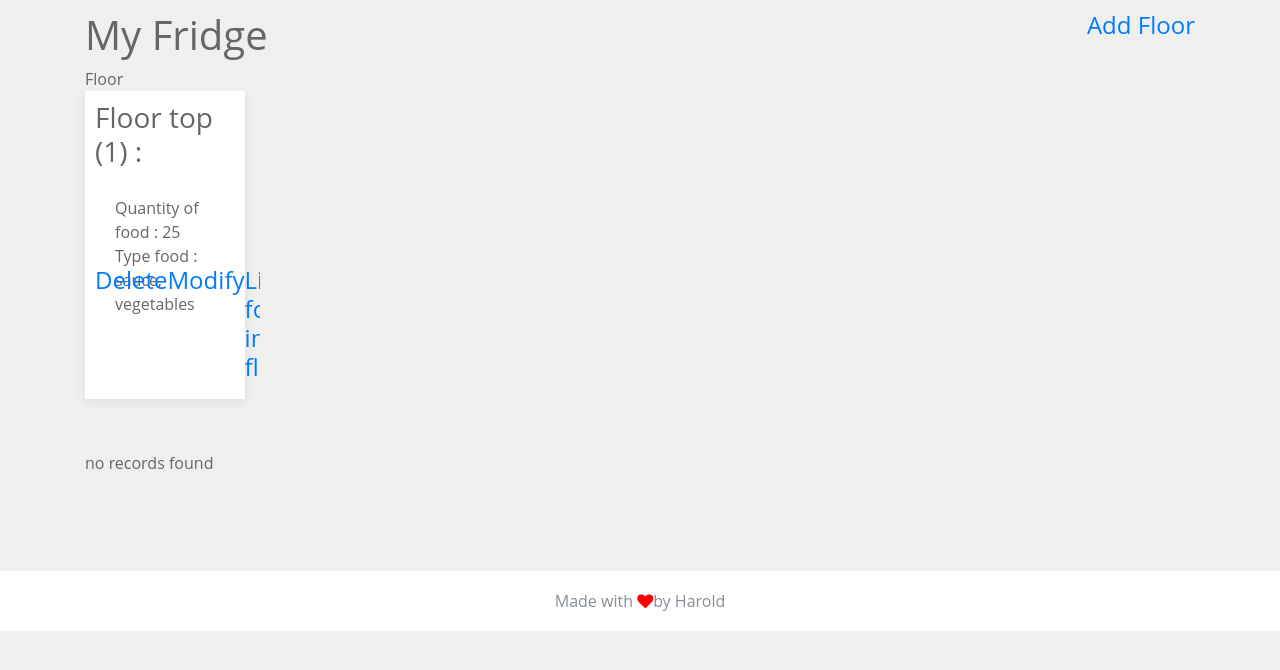
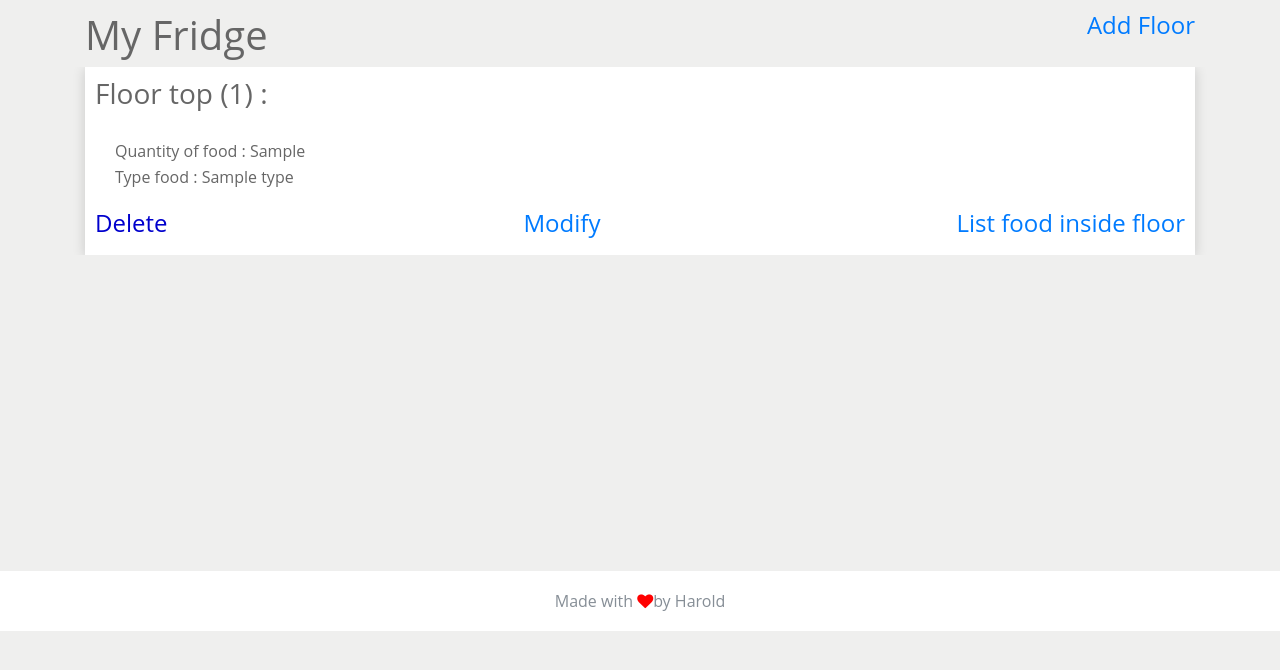
Before and after one commit to haroldsnyers/Fridge_Project, a Symfony app: template templates/floor/index.html.twig in a window 1280 px wide. Shown: the part 89-759 px from the top of the page. Run offline with Twig, Linux system fonts and the light colour scheme; the template is opened without the code that fills it: most values are stand-ins (such as "Sample title", 1, 10 or a date in 2020); some libraries are stand-ins or nearby versions.

Commit message:
big update on Floor control

```diff
--- a/public/css/styles.css
+++ b/public/css/styles.css
@@ -211,22 +211,20 @@ html {
 /* FLOOR REPO */
 .floorRepo-item {
     position: relative;
-    height: 360px;
+    margin-bottom: 20px;
     overflow: hidden;
 
 }
 
 .floorRepo-wrap {
-    box-shadow: 0px 2px 12px rgba(0, 0, 0, 0.08);
+    box-shadow: 0px 2px 12px rgba(0, 0, 0, 0.16);
     transition: 0.3s;
     background: #fff;
     padding: 10px;
 }
 
-.floorRepo-wrap h3 {}
-
 .floorRepo-wrap:hover {
-    box-shadow: 0px 4px 14px rgba(0, 0, 0, 0.16);
+    box-shadow: 0px 4px 14px rgba(0, 0, 0, 0.30);
 }
 
 .floorRepo-info {
@@ -243,7 +241,17 @@ html {
     display: flex;
     flex-direction: row;
     justify-content: space-between;
+}
 
+.button-link {
+    background: none!important;
+    border: none;
+    padding: 0!important;
+    cursor: pointer;
+    color: mediumblue;
+}
+.button-link:hover {
+    text-decoration: underline;
 }
 
 /* ADVERTISEMENT */
--- a/src/Controller/FridgeController.php
+++ b/src/Controller/FridgeController.php
@@ -106,11 +106,6 @@ class FridgeController extends AbstractController
             $entityManager->remove($fridge);
             $entityManager->flush();
         }
-//        $fridge = $entityManager->getRepository(Fridge::class)->findAll();
-//        foreach($fridge as $item) {
-//            $entityManager->remove($item);
-//            $entityManager->flush();
-//        }
 
         return $this->showFridgeRepo();
     }
--- a/src/Form/FloorType.php
+++ b/src/Form/FloorType.php
@@ -4,6 +4,7 @@ namespace App\Form;
 
 use App\Entity\Floor;
 use Symfony\Component\Form\AbstractType;
+use Symfony\Component\Form\Extension\Core\Type\TextType;
 use Symfony\Component\Form\FormBuilderInterface;
 use Symfony\Component\OptionsResolver\OptionsResolver;
 
@@ -12,8 +13,9 @@ class FloorType extends AbstractType
     public function buildForm(FormBuilderInterface $builder, array $options)
     {
         $builder
-            ->add('type')
-            ->add('qty_food')
+            ->add('type', TextType::class, [
+                'required'   => true,
+            ])
         ;
     }
 
--- a/src/Form/FridgeType.php
+++ b/src/Form/FridgeType.php
@@ -6,6 +6,7 @@ use App\Entity\Fridge;
 use App\Entity\Floor;
 use Symfony\Component\Form\AbstractType;
 use Symfony\Component\Form\Extension\Core\Type\ChoiceType;
+use Symfony\Component\Form\Extension\Core\Type\IntegerType;
 use Symfony\Component\Form\Extension\Core\Type\SubmitType;
 use Symfony\Component\Form\Extension\Core\Type\TextType;
 use Symfony\Component\Form\FormBuilderInterface;
@@ -31,7 +32,7 @@ class FridgeType extends AbstractType
                     'wine fridge' => 'wine fridge',
                 ],
             ])
-            ->add('nbr_floors')
+            ->add('nbr_floors', IntegerType::class)
         ;
     }
 
--- a/templates/floor/_delete_form.html.twig
+++ b/templates/floor/_delete_form.html.twig
@@ -1,5 +1,5 @@
-<form method="post" action="{{ path('floor_delete', {'id': floor.id}) }}" onsubmit="return confirm('Are you sure you want to delete this item?');">
+<form method="post" action="{{ path('floor_delete', {'fridgeid': floor.idFridge.id, 'id': floor.id}) }}" onsubmit="return confirm('Are you sure you want to delete this item?');">
     <input type="hidden" name="_method" value="DELETE">
     <input type="hidden" name="_token" value="{{ csrf_token('delete' ~ floor.id) }}">
-    <button class="btn">Delete</button>
+    <button class="button-link">Delete</button>
 </form>
--- a/templates/floor/index.html.twig
+++ b/templates/floor/index.html.twig
@@ -11,34 +11,36 @@
         <div class="floorTitle">
             <h1>My Fridge </h1>
             <div class="floorRepo-buttons">
-                <h4><a href="">Add Floor</a></h4>
+                <h4><a href="{{ path('floor_new', {'fridgeid': floors[0].getIdFridge.id}) }}">Add Floor</a></h4>
             </div>
         </div>
 
+        {% if floors %}
             {% for floor in floors %}
-            <h>Floor</h>
-        {% endfor %}
-
                 <div class="row portfolio-container">
-
-            <div class="col-lg-2 col-md-12 floorRepo-item">
+                    <div class="col-lg-12 col-md-12 floorRepo-item">
                         <div class="floorRepo-wrap">
                             <h3>Floor top (1) : </h3>
                             <div class="floorRepo-info">
-                        <span>Quantity of food : 25</span>
-                        <span>Type food : sauce, vegetables</span>
+                                <span>Quantity of food : {{ floor.getQtyFood}}</span>
+                                <span>Type food : {{ floor.type }}</span>
                             </div>
                             <div class="floorRepo-buttons">
-                        <h4><a href="">Delete</a></h4>
-                        <h4><a href="">Modify</a></h4>
+                                <h4>{{ include('floor/_delete_form.html.twig') }}</h4>
+                                <h4><a href="{{ path('floor_edit', {'fridgeid': floor.getIdFridge.id, 'id': floor.id }) }}">Modify</a></h4>
                                 <h4><a href="">List food inside floor</a></h4>
                             </div>
                         </div>
                     </div>
                 </div>
+            {% endfor %}
+        {% else %}
         <div>
             <span >no records found</span>
         </div>
+        {% endif %}
+
+
     </div>
 
 {% endblock %}
--- a/templates/fridge/showFridgeRep.html.twig
+++ b/templates/fridge/showFridgeRep.html.twig
@@ -13,7 +13,7 @@
     {% if listFridge %}
         {% for fridge in listFridge %}
             <div class="fridge-container my-1">
-                <a href="{{ path('floor_index', {'id_fridge': fridge.id}) }}">
+                <a href="{{ path('floor_index', {'fridgeid': fridge.id, 'id_fridge': fridge.id}) }}">
                     <img class="fridge-img"  src="{{ asset('images/french_door_fridge.jpg') }}" alt="hello">
                     <div class="fridge-title d-inline-block pl-3 align-middle">
                         <span>{{ fridge.name }}</span>
```
Also changed, not shown: src/Controller/FloorController.php (+59 -22 lines), src/Repository/FloorRepository.php (+14 -11 lines), src/Repository/FridgeRepository.php (+11 -11 lines), templates/floor/_form.html.twig (+7 -9 lines), templates/floor/edit.html.twig (+6 -5 lines). Lines whose indentation alone changed are shown as unchanged.
